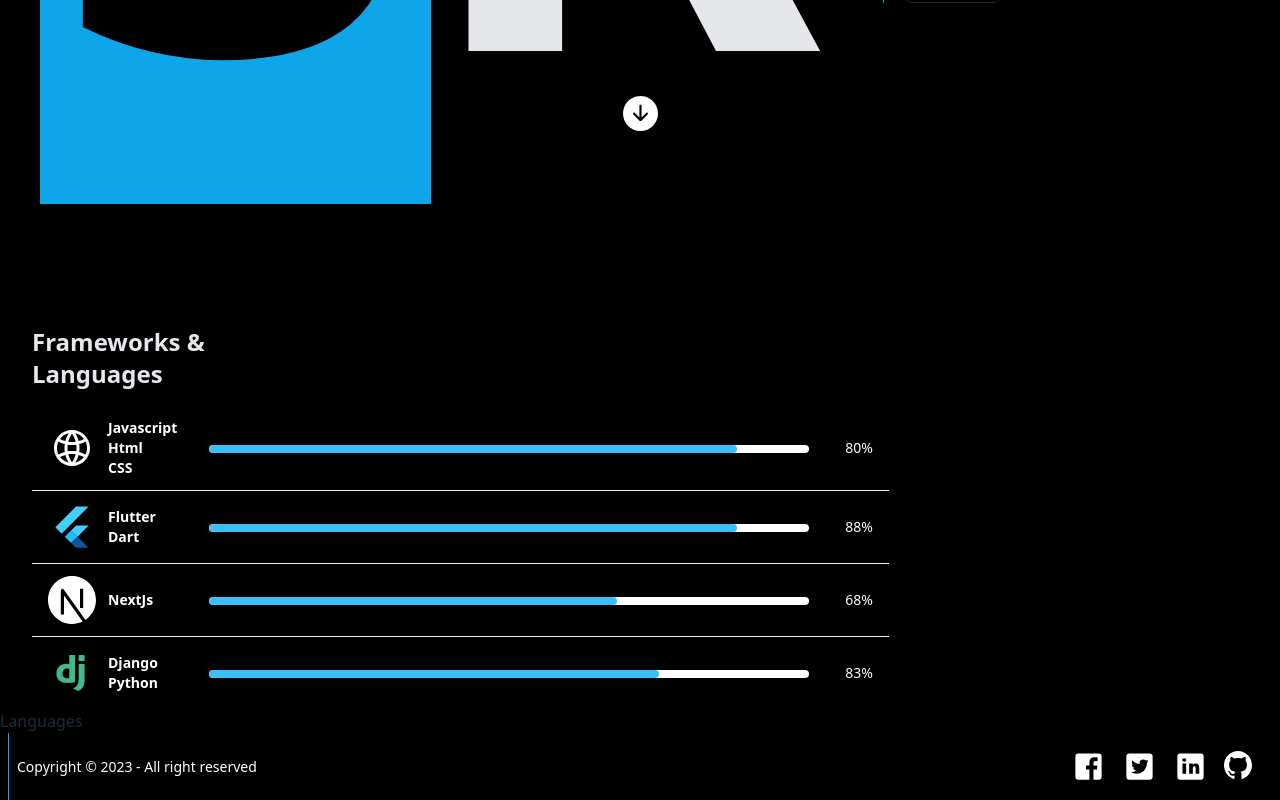
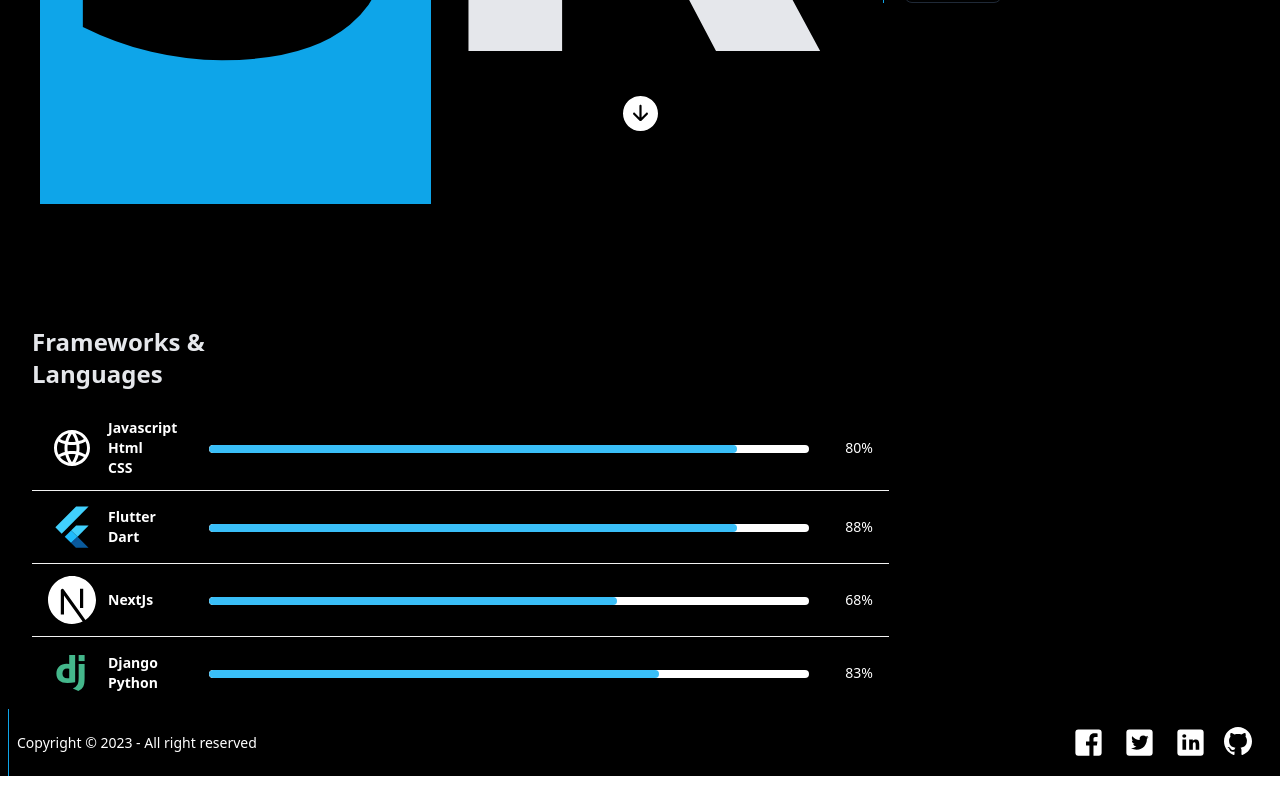
Before and after one commit to steven-kamanga/portfolio, a Next.js app: page / in a window 1280 px wide. Shown: the part 661-1461 px from the top of the page. After the commit the page ends 1437 px from the top, so only its background shows below. Built offline with nearby package versions, Linux system fonts and the light colour scheme.

Commit message:
languages

```diff
--- a/src/components/Body.jsx
+++ b/src/components/Body.jsx
@@ -14,7 +14,7 @@ const Body = () => {
     <Stats />
     <Projects />
     <Somework />
-    <Languages />
+    {/* <Languages /> */}
     </>
   )
 }
```
